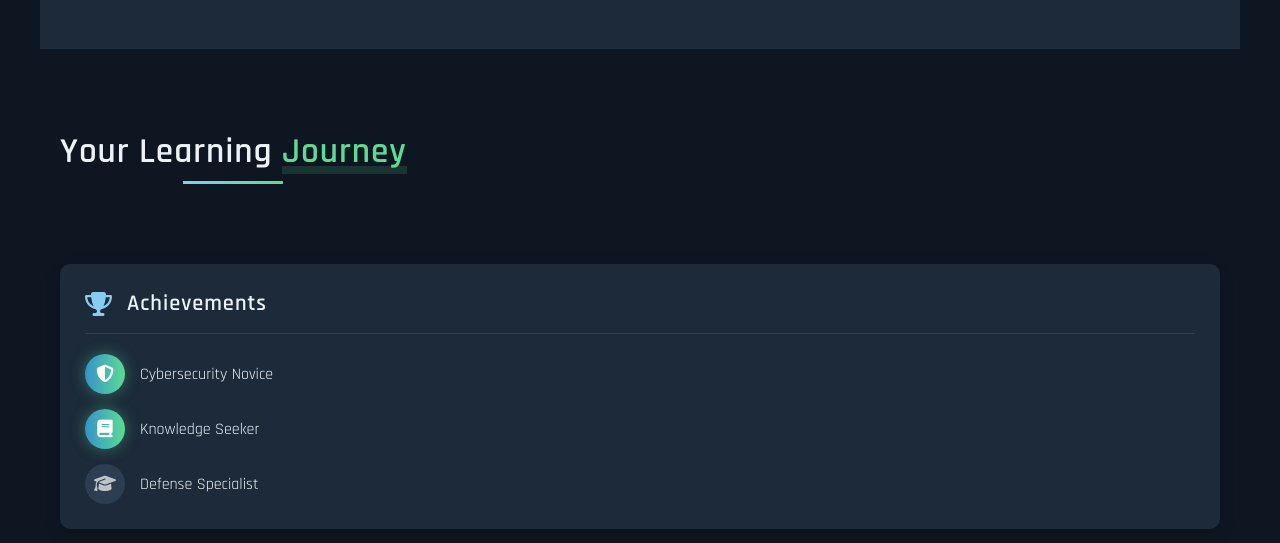
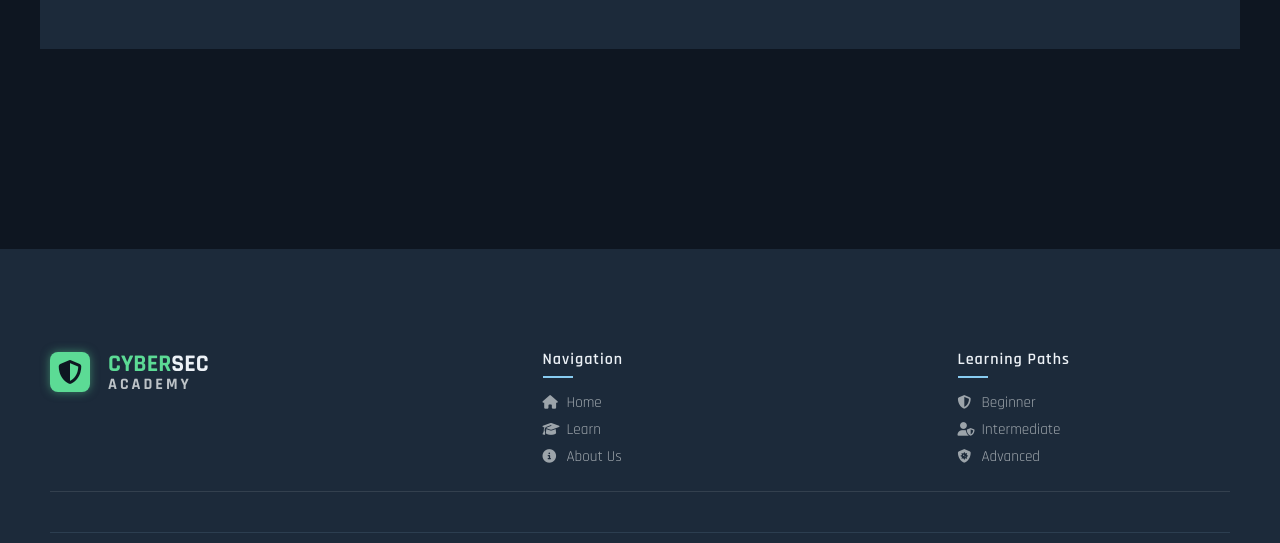
Before and after one commit to Arca2004/CA_FINAL-, a website: page learn.html in a window 1280 px wide. Shown: the part 1690-2233 px from the top of the page. Drawn offline with nearby package versions, Linux system fonts and the light colour scheme; files that its build step writes are made by us from their sources; no server answers.

Commit message:
Update learn.html

```diff
--- a/learn.html
+++ b/learn.html
@@ -337,37 +337,11 @@
       </section>
 
       <section id="learning-stats">
-        <h2 class="section-title">
-          Your Learning <span class="highlight">Journey</span>
-        </h2>
+
 
         <div class="stats-grid">
-          <div class="stat-card">
-            <div class="stat-header">
-              <i class="fas fa-trophy"></i>
-              <h3>Achievements</h3>
-            </div>
-            <div class="achievements">
-              <div class="achievement">
-                <div class="achievement-icon completed">
-                  <i class="fas fa-shield-alt"></i>
-                </div>
-                <span>Cybersecurity Novice</span>
-              </div>
-              <div class="achievement">
-                <div class="achievement-icon completed">
-                  <i class="fas fa-book"></i>
-                </div>
-                <span>Knowledge Seeker</span>
-              </div>
-              <div class="achievement">
-                <div class="achievement-icon">
-                  <i class="fas fa-graduation-cap"></i>
-                </div>
-                <span>Defense Specialist</span>
-              </div>
-            </div>
-          </div>
+
+
         </div>
       </section>
     </main>
```
